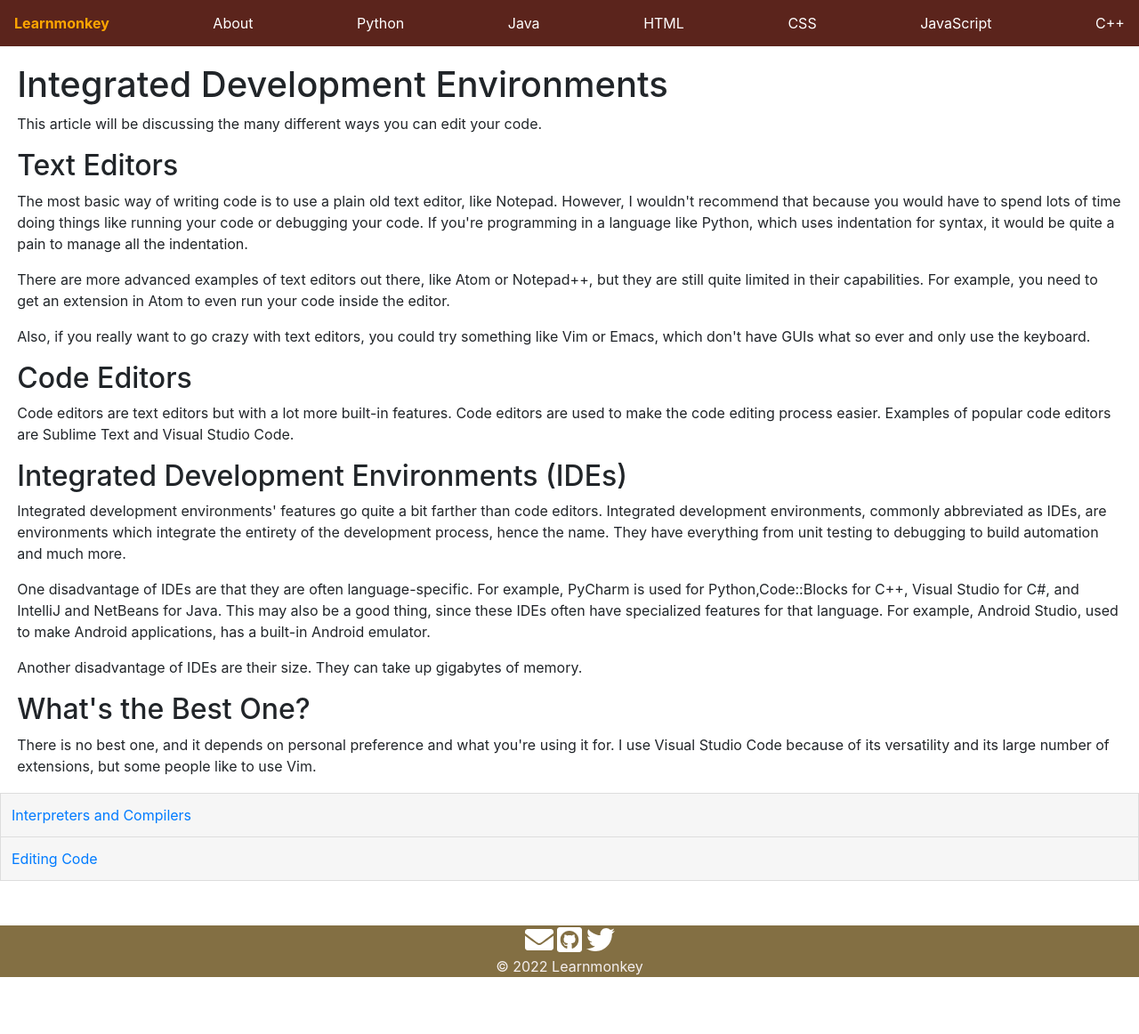
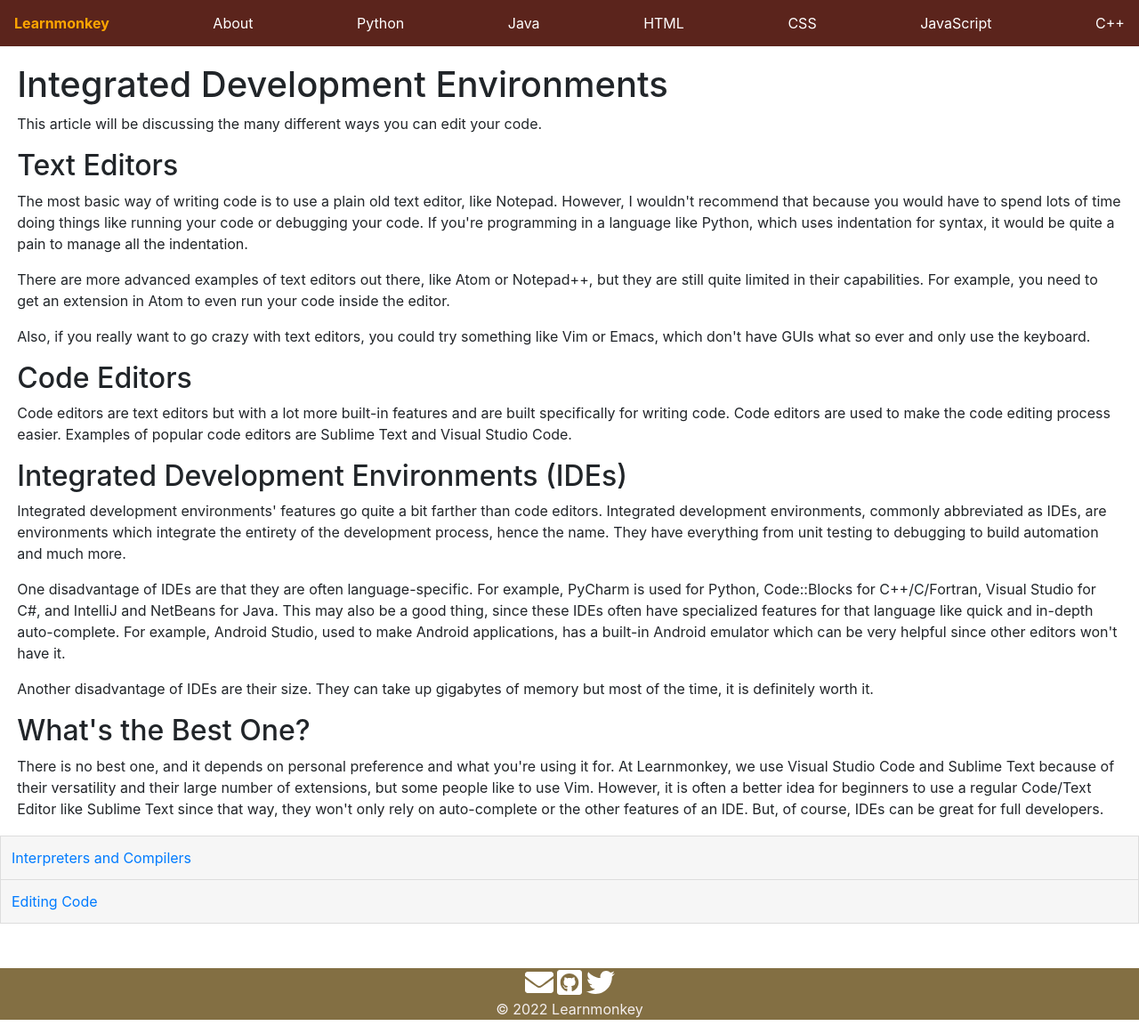
Before and after one commit to learnmonkey/learnmonkey.github.io, a Jekyll site: the page built from programming/articles/editing-code.html, in a window 1280 px wide and 1162 px high. Shown: the whole window at 89% size. Built offline with Jekyll 4.4.1, drawn with Linux system fonts in a browser that asks for light colours.

Commit message:
expand on article

```diff
--- a/programming/articles/editing-code.html
+++ b/programming/articles/editing-code.html
@@ -16,17 +16,17 @@
 
 <section>
     <h2>Code Editors</h2>
-    <p>Code editors are text editors but with a lot more built-in features. Code editors are used to make the code editing process easier. Examples of popular code editors are Sublime Text and Visual Studio Code.</p>
+    <p>Code editors are text editors but with a lot more built-in features and are built specifically for writing code. Code editors are used to make the code editing process easier. Examples of popular code editors are Sublime Text and Visual Studio Code.</p>
 </section>
 
 <section>
     <h2>Integrated Development Environments (IDEs)</h2>
     <p>Integrated development environments' features go quite a bit farther than code editors. Integrated development environments, commonly abbreviated as IDEs, are environments which integrate the entirety of the development process, hence the name. They have everything from unit testing to debugging to build automation and much more.</p>
-    <p>One disadvantage of IDEs are that they are often language-specific. For example, PyCharm is used for Python,Code::Blocks for C++, Visual Studio for C#, and IntelliJ and NetBeans for Java. This may also be a good thing, since these IDEs often have specialized features for that language. For example, Android Studio, used to make Android applications, has a built-in Android emulator.</p>
-    <p>Another disadvantage of IDEs are their size. They can take up gigabytes of memory.</p>
+    <p>One disadvantage of IDEs are that they are often language-specific. For example, PyCharm is used for Python, Code::Blocks for C++/C/Fortran, Visual Studio for C#, and IntelliJ and NetBeans for Java. This may also be a good thing, since these IDEs often have specialized features for that language like quick and in-depth auto-complete. For example, Android Studio, used to make Android applications, has a built-in Android emulator which can be very helpful since other editors won't have it.</p>
+    <p>Another disadvantage of IDEs are their size. They can take up gigabytes of memory but most of the time, it is definitely worth it.</p>
 </section>
 
 <section>
     <h2>What's the Best One?</h2>
-    <p>There is no best one, and it depends on personal preference and what you're using it for. I use Visual Studio Code because of its versatility and its large number of extensions, but some people like to use Vim.</p>
+    <p>There is no best one, and it depends on personal preference and what you're using it for. At Learnmonkey, we use Visual Studio Code and Sublime Text because of their versatility and their large number of extensions, but some people like to use Vim. However, it is often a better idea for beginners to use a regular Code/Text Editor like Sublime Text since that way, they won't only rely on auto-complete or the other features of an IDE. But, of course, IDEs can be great for full developers.</p>
 </section>
```
